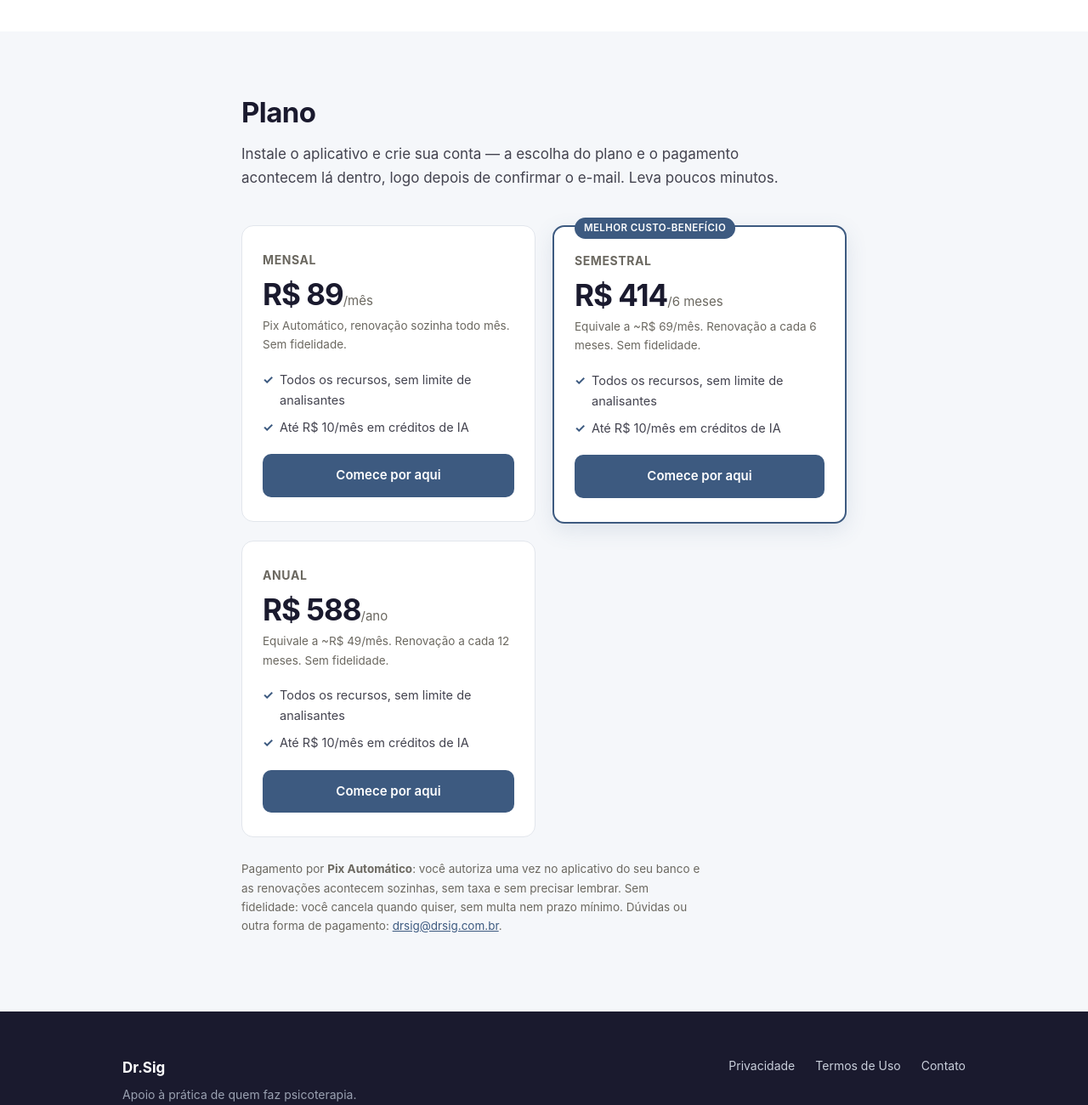
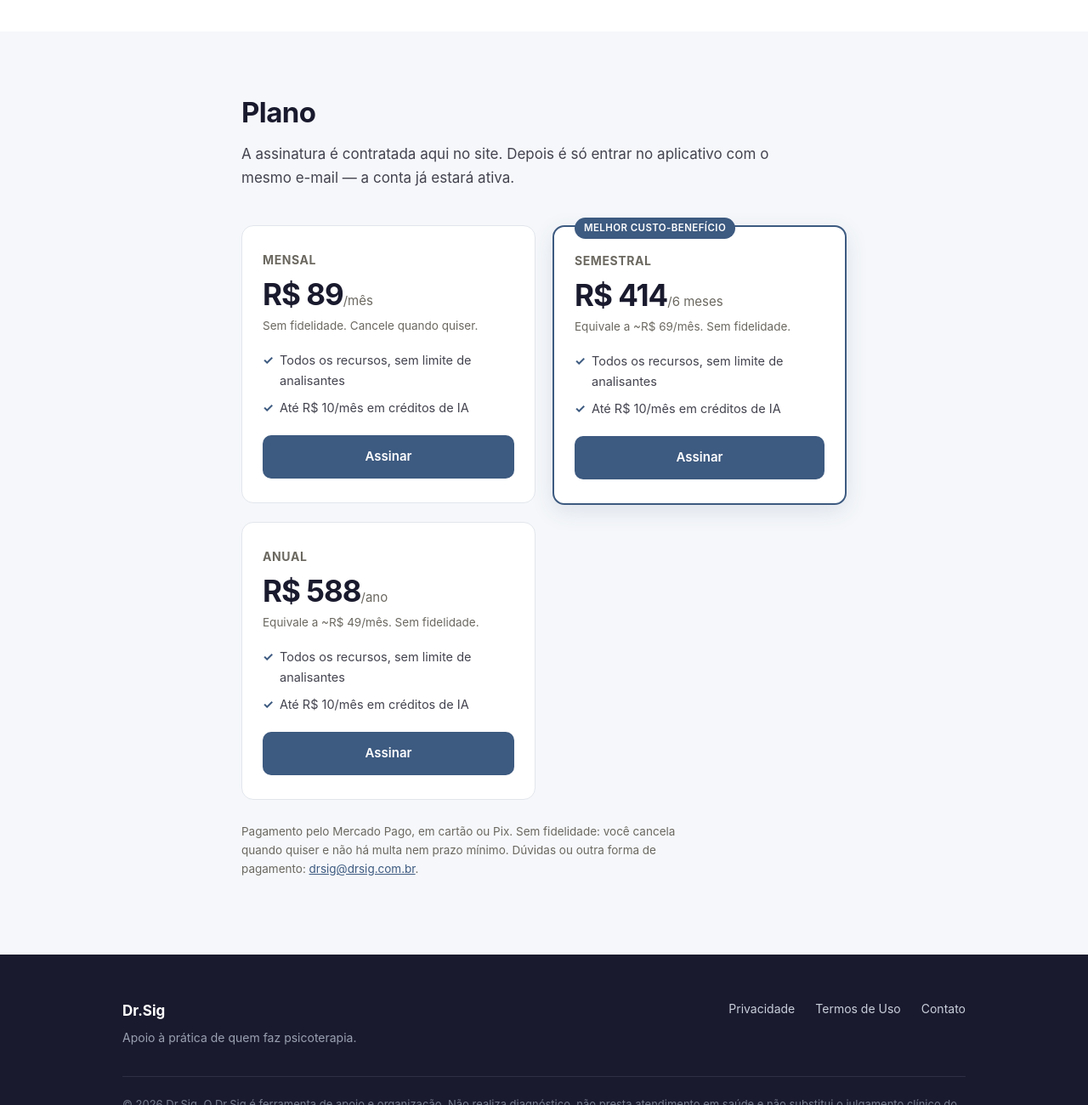
Before and after one commit to paulovsp/drsig-site, a plain HTML site: page index.html in a window 1280 px wide. Shown: the part 4342-5642 px from the top of the page at 85% size. Drawn offline with Linux system fonts and the light colour scheme.

Commit message:
Revert "site: assinatura pelo app com Pix Automático, no lugar do checkout do Mercado Pago"
This reverts commit 2a8da87888ec6cb48310e433f7cf415a1fad492e.

```diff
--- a/index.html
+++ b/index.html
@@ -391,8 +391,8 @@ busca. Crédito não usado não se perde: acumula para o mês seguinte.
 <div class="wrap estreito">
 <h2>Plano</h2>
 <p class="intro-secao">
-Instale o aplicativo e crie sua conta — a escolha do plano e o pagamento acontecem lá dentro,
-logo depois de confirmar o e-mail. Leva poucos minutos.
+A assinatura é contratada aqui no site. Depois é só entrar no aplicativo com o mesmo e-mail —
+a conta já estará ativa.
 </p>
 
 <div class="planos">
@@ -400,44 +400,42 @@ logo depois de confirmar o e-mail. Leva poucos minutos.
 <div class="plano">
 <div class="plano-nome">Mensal</div>
 <div class="plano-valor">R$ 89<span>/mês</span></div>
-<div class="plano-obs">Pix Automático, renovação sozinha todo mês. Sem fidelidade.</div>
+<div class="plano-obs">Sem fidelidade. Cancele quando quiser.</div>
 <ul class="plano-itens">
 <li>Todos os recursos, sem limite de analisantes</li>
 <li>Até R$ 10/mês em créditos de IA</li>
 </ul>
-<a href="https://play.google.com/store/apps/details?id=br.com.drsig.app" class="btn" style="width:100%;text-align:center;">Comece por aqui</a>
+<a href="https://www.mercadopago.com.br/subscriptions/checkout?preapproval_plan_id=cc3aceead6994602baf193b0394cd025" class="btn" style="width:100%;text-align:center;">Assinar</a>
 </div>
 
 <div class="plano destacado">
 <div class="selo">Melhor custo-benefício</div>
 <div class="plano-nome">Semestral</div>
 <div class="plano-valor">R$ 414<span>/6 meses</span></div>
-<div class="plano-obs">Equivale a ~R$ 69/mês. Renovação a cada 6 meses. Sem fidelidade.</div>
+<div class="plano-obs">Equivale a ~R$ 69/mês. Sem fidelidade.</div>
 <ul class="plano-itens">
 <li>Todos os recursos, sem limite de analisantes</li>
 <li>Até R$ 10/mês em créditos de IA</li>
 </ul>
-<a href="https://play.google.com/store/apps/details?id=br.com.drsig.app" class="btn" style="width:100%;text-align:center;">Comece por aqui</a>
+<a href="https://www.mercadopago.com.br/subscriptions/checkout?preapproval_plan_id=b1e6cb3061ab48f5b121425a4ab4edc3" class="btn" style="width:100%;text-align:center;">Assinar</a>
 </div>
 
 <div class="plano">
 <div class="plano-nome">Anual</div>
 <div class="plano-valor">R$ 588<span>/ano</span></div>
-<div class="plano-obs">Equivale a ~R$ 49/mês. Renovação a cada 12 meses. Sem fidelidade.</div>
+<div class="plano-obs">Equivale a ~R$ 49/mês. Sem fidelidade.</div>
 <ul class="plano-itens">
 <li>Todos os recursos, sem limite de analisantes</li>
 <li>Até R$ 10/mês em créditos de IA</li>
 </ul>
-<a href="https://play.google.com/store/apps/details?id=br.com.drsig.app" class="btn" style="width:100%;text-align:center;">Comece por aqui</a>
+<a href="https://www.mercadopago.com.br/subscriptions/checkout?preapproval_plan_id=124ea15de4e9456e8153266d56578af6" class="btn" style="width:100%;text-align:center;">Assinar</a>
 </div>
 
 </div>
 
 <p style="font-size:13.5px;color:var(--suave);margin-top:26px;max-width:64ch;">
-Pagamento por <strong>Pix Automático</strong>: você autoriza uma vez no aplicativo do seu banco
-e as renovações acontecem sozinhas, sem taxa e sem precisar lembrar.
-Sem fidelidade: você cancela quando quiser, sem multa nem prazo mínimo. Dúvidas ou outra forma
-de pagamento:
+Pagamento pelo Mercado Pago, em cartão ou Pix. Sem fidelidade: você cancela quando quiser e
+não há multa nem prazo mínimo. Dúvidas ou outra forma de pagamento:
 <a href="mailto:drsig@drsig.com.br" style="color:var(--azul);">drsig@drsig.com.br</a>.
 </p>
 </div>
```
